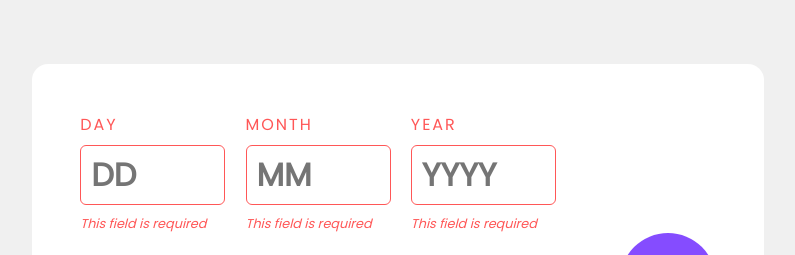
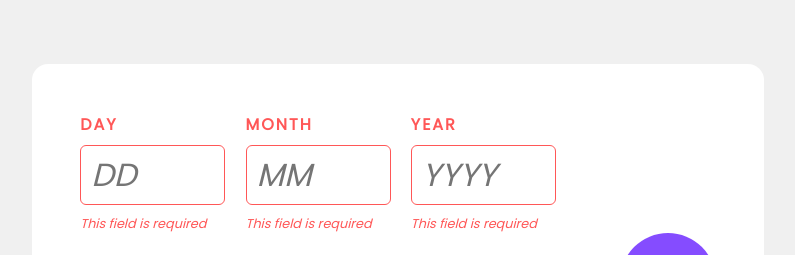
Before and after one commit to FayeDev97/age-calculator-app, a plain HTML site: page index.html in a window 1280 px wide. Both pictures are taken after a click on the input 909 px from the left and 253 px from the top of the page. Shown: the top 255 px of the page, without its empty margins (242-1037 px from the left). Drawn offline with Linux system fonts and the light colour scheme.

Commit message:
font styling correction

```diff
--- a/css/style.css
+++ b/css/style.css
@@ -65,7 +65,7 @@ div.input-group:last-child {
 label {
     margin-bottom: 8px;
     text-transform: uppercase;
-    font-weight: 400;
+    font-weight: 700;
     letter-spacing: 2px;
 }
 
@@ -127,6 +127,8 @@ input::-webkit-inner-spin-button {
 /* form errors */
 form input.invalid {
     border-color: hsl(0, 100%, 67%);
+    font-weight: 400;
+    font-style: italic;
 }
 
 form .input-group.invalid {
```
